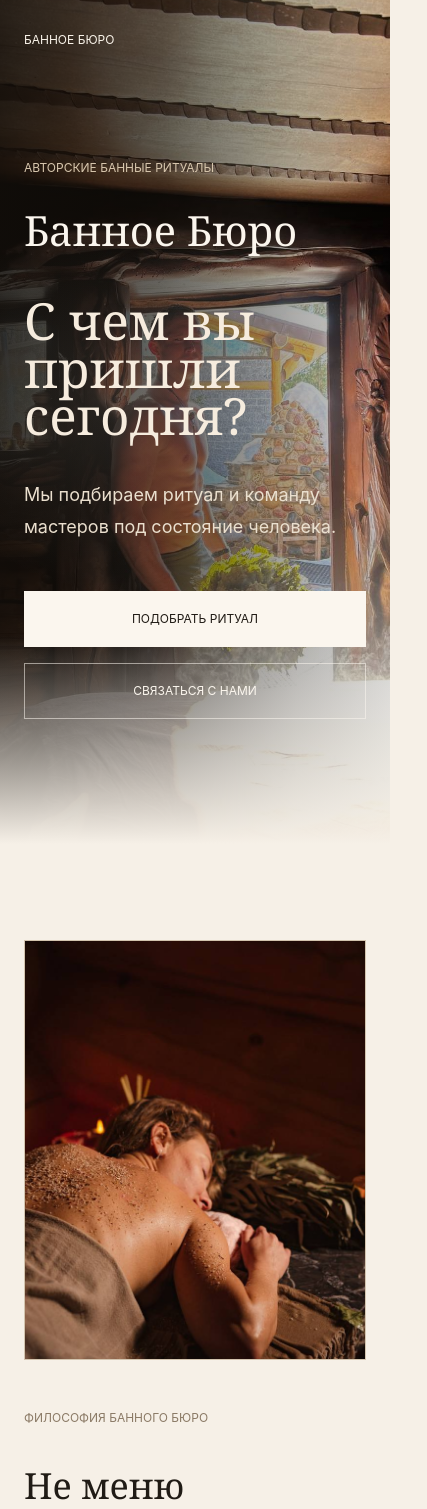
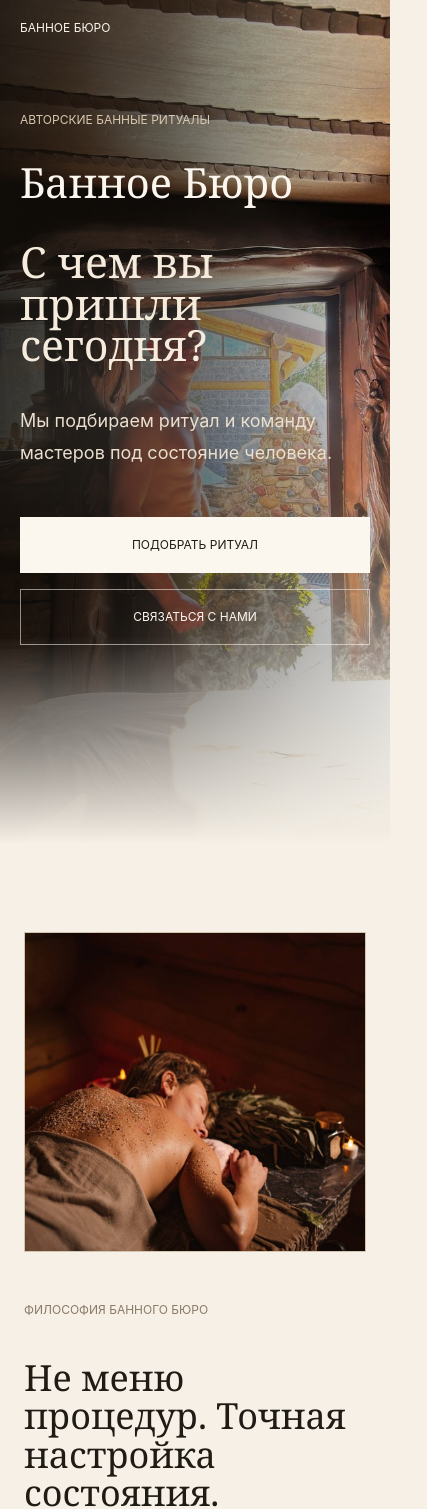
Before and after one commit to ajabenko82/bannoe-buro, a Next.js app: page / in a window 390 px wide. Shown: the top 1509 px of the page, 427 px wide, since content can reach past the window. Built offline with nearby package versions, Linux system fonts and the light colour scheme.

Commit message:
Update website

```diff
--- a/app/globals.css
+++ b/app/globals.css
@@ -18,6 +18,7 @@
 
 html {
   scroll-behavior: smooth;
+  overflow-x: hidden;
 }
 
 body {
@@ -25,6 +26,7 @@ body {
   background: var(--background);
   color: var(--foreground);
   font-family: "Inter", "Helvetica Neue", Arial, sans-serif;
+  overflow-x: hidden;
   text-rendering: optimizeLegibility;
   -webkit-font-smoothing: antialiased;
 }
@@ -118,7 +120,16 @@ a {
 
 @media (max-width: 640px) {
   .section-space {
-    padding-top: 6rem;
-    padding-bottom: 6rem;
+    padding-top: 5.5rem;
+    padding-bottom: 5.5rem;
+  }
+
+  .contact-link {
+    min-height: 7.5rem;
+    padding: 1.5rem;
+  }
+
+  .contact-link span:last-child {
+    font-size: 0.75rem;
   }
 }
--- a/app/page.tsx
+++ b/app/page.tsx
@@ -73,7 +73,7 @@ const ritualItems = [
 
 export default function Home() {
   return (
-    <main className="min-h-screen bg-[#f6f0e7] text-[#201b15]">
+    <main className="min-h-screen overflow-x-hidden bg-[#f6f0e7] text-[#201b15]">
       <section className="relative min-h-[100svh] overflow-hidden">
         <Image
           src="/images/hero/master-with-venik.jpg"
@@ -81,13 +81,13 @@ export default function Home() {
           fill
           priority
           sizes="100vw"
-          className="scale-[1.02] object-cover"
+          className="scale-[1.02] object-cover object-[52%_42%]"
         />
         <div className="absolute inset-0 bg-[linear-gradient(90deg,rgba(18,14,10,.88)_0%,rgba(18,14,10,.66)_42%,rgba(18,14,10,.34)_76%,rgba(18,14,10,.18)_100%)]" />
         <div className="absolute inset-0 bg-[radial-gradient(circle_at_28%_48%,rgba(246,240,231,.10),rgba(18,14,10,0)_36%)]" />
         <div className="absolute inset-x-0 bottom-0 h-52 bg-[linear-gradient(0deg,#f6f0e7,rgba(246,240,231,0))]" />
 
-        <header className="relative z-10 mx-auto flex w-full max-w-[1520px] items-center justify-between px-6 py-8 text-[#faf4ea] sm:px-10 lg:px-20 lg:py-12">
+        <header className="relative z-10 mx-auto flex w-full max-w-[1520px] items-center justify-between px-5 py-5 text-[#faf4ea] sm:px-10 sm:py-8 lg:px-20 lg:py-12">
           <a href="#top" className="text-xs uppercase">
             Банное Бюро
           </a>
@@ -109,7 +109,7 @@ export default function Home() {
 
         <div
           id="top"
-          className="relative z-10 mx-auto flex min-h-[calc(100svh-112px)] w-full max-w-[1520px] items-start px-6 pt-20 pb-24 sm:px-10 sm:pt-28 sm:pb-28 lg:px-20 lg:pt-36 lg:pb-36"
+          className="relative z-10 mx-auto flex min-h-[calc(100svh-76px)] w-full max-w-[1520px] items-start px-5 pt-14 pb-20 sm:min-h-[calc(100svh-112px)] sm:px-10 sm:pt-28 sm:pb-28 lg:px-20 lg:pt-36 lg:pb-36"
         >
           <div className="reveal max-w-5xl text-[#fbf6ee]">
             <p className="mb-9 text-xs uppercase text-[#d8c7ae]">
@@ -118,7 +118,7 @@ export default function Home() {
             <h1 className="font-display text-[clamp(2.6rem,6.8vw,6.8rem)] font-normal leading-[0.9]">
               Банное Бюро
             </h1>
-            <p className="mt-12 max-w-4xl font-display text-[clamp(3.2rem,7vw,8rem)] font-normal leading-[0.92] text-[#f6ecde]">
+            <p className="mt-10 max-w-4xl font-display text-[clamp(2.55rem,11vw,7rem)] font-normal leading-[0.96] text-[#f6ecde] sm:mt-12">
               С чем вы пришли сегодня?
             </p>
             <p className="mt-10 max-w-2xl text-lg leading-8 text-[#eadfce] sm:text-xl sm:leading-9">
@@ -147,7 +147,7 @@ export default function Home() {
         className="section-space px-6 sm:px-10 lg:px-20"
       >
         <div className="mx-auto grid max-w-[1320px] gap-12 lg:grid-cols-[0.92fr_1.08fr] lg:items-center">
-          <div className="reveal relative min-h-[420px] overflow-hidden border border-[#d3c4ae] sm:min-h-[560px]">
+          <div className="reveal relative min-h-[320px] overflow-hidden border border-[#d3c4ae] sm:min-h-[500px] lg:min-h-[560px]">
             <Image
               src="/images/philosophy/restoration.jpg"
               alt="Восстановление и отдых после банного ритуала"
@@ -279,7 +279,7 @@ export default function Home() {
                 className="reveal overflow-hidden border border-[#d3c4ae] bg-[#fbf6ee]/72 transition duration-500 hover:bg-[#fbf6ee]"
               >
                 {master.image ? (
-                  <div className="relative h-[420px] overflow-hidden border-b border-[#d3c4ae]">
+                  <div className="relative h-[360px] overflow-hidden border-b border-[#d3c4ae] sm:h-[420px]">
                     <Image
                       src={master.image}
                       alt={master.name}
@@ -289,7 +289,7 @@ export default function Home() {
                     />
                   </div>
                 ) : (
-                  <div className="flex h-[420px] items-end border-b border-[#d3c4ae] bg-[#e2d5c3] p-8">
+                  <div className="flex h-[360px] items-end border-b border-[#d3c4ae] bg-[#e2d5c3] p-8 sm:h-[420px]">
                     <p className="max-w-xs text-base leading-7 text-[#5b5044]">
                       Фото будет добавлено позже
                     </p>
@@ -314,7 +314,7 @@ export default function Home() {
 
       <section className="bg-[#211c16] px-6 py-28 text-[#f7efe4] sm:px-10 lg:px-20 lg:py-44">
         <div className="mx-auto grid max-w-[1320px] gap-12 lg:grid-cols-[0.9fr_1.1fr] lg:items-center">
-          <div className="reveal relative min-h-[420px] overflow-hidden border border-[#3a3026] sm:min-h-[560px]">
+          <div className="reveal relative min-h-[320px] overflow-hidden border border-[#3a3026] sm:min-h-[500px] lg:min-h-[560px]">
             <Image
               src="/images/privacy/terrace-samovar.jpg"
               alt="Терраса и самовар в приватном пространстве Банного Бюро"
@@ -347,7 +347,7 @@ export default function Home() {
         <div className="mx-auto max-w-[1320px]">
           <div className="reveal overflow-hidden border border-[#c8b8a0] bg-[#f6f0e7]/55">
             <div className="grid lg:grid-cols-[0.95fr_1.05fr]">
-              <div className="relative min-h-[360px] lg:min-h-[620px]">
+              <div className="relative min-h-[300px] sm:min-h-[420px] lg:min-h-[620px]">
                 <Image
                   src="/images/contact/firepit.jpg"
                   alt="Огонь и спокойное место для завершения банного дня"
```
